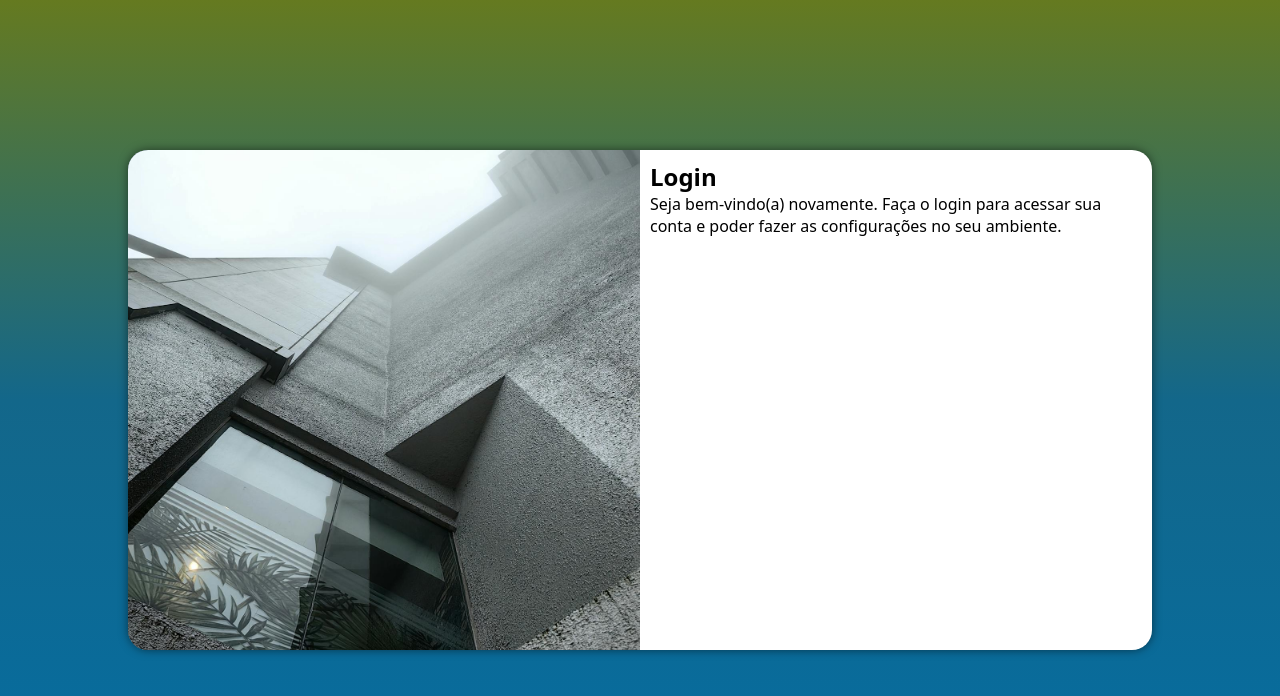
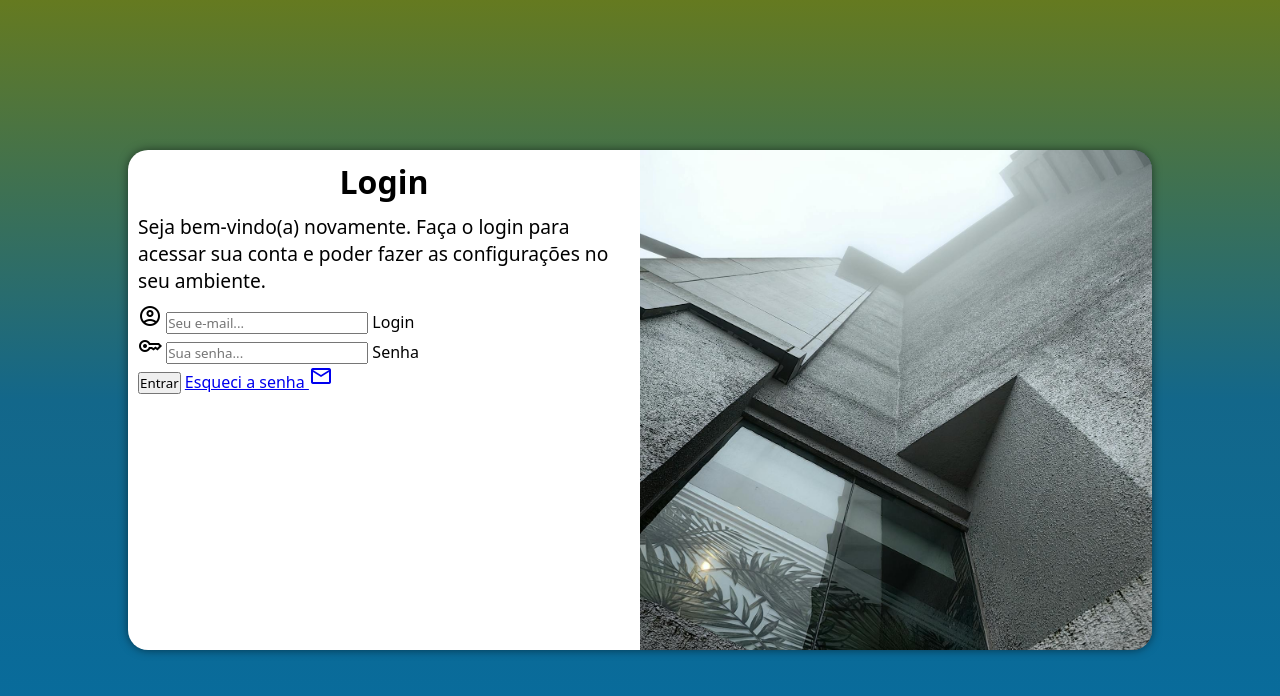
Before and after one commit to NelsonB07/projeto-login, a plain HTML site: page index.html in a window 1280 px wide. Drawn offline with nearby package versions, Linux system fonts and the light colour scheme.

Commit message:
Adicionei o formulário

```diff
--- a/estilos/media-query.css
+++ b/estilos/media-query.css
@@ -30,6 +30,12 @@
         width: 70%;
 
     }
+    div#formulario > h1 {
+        font-size: 1.5em;
+    }
+    div#formulario > p {
+        font-size: 1em;
+    }
 }
 
 @media screen and (min-width: 992px) { /* Telas grandes */
@@ -42,7 +48,7 @@
         width: 80vw;
     }
     section#login > div#imagem {
-        float: left;
+        float: right;
         width: 50%;
         height: 100%;
 
@@ -50,9 +56,15 @@
 
     }
     section#login > div#formulario {
-        float: right;
+        float: left;
         width: 50%;
 
     }
+    div#formulario > h1 {
+        font-size: 2em;
+    }
+    div#formulario > p {
+        font-size: 1.2em;
+    }
 
 }
--- a/estilos/style.css
+++ b/estilos/style.css
@@ -30,7 +30,7 @@ section#login {
     overflow: hidden;
 
     background-color: white;
-    width: 250px;
+    width: 260px;
     height: 500px;
     border-radius: 20px;
     box-shadow: 0px 0px 10px rgba(0, 0, 0, 0.514);
@@ -50,3 +50,11 @@ section#login > div#formulario {
     display: block;
     padding: 10px;
 }
+div#formulario > h1 {
+    text-align: center;
+    margin-bottom: 10px;
+}
+div#formulario > p {
+    font-size: 0.8em;
+    padding-bottom: 10px;
+}
--- a/index.html
+++ b/index.html
@@ -6,6 +6,10 @@
     <title>Login</title>
     <link rel="stylesheet" href="estilos/style.css">
     <link rel="stylesheet" href="estilos/media-query.css">
+    <link rel="stylesheet" href="https://fonts.googleapis.com/css2?family=Material+Symbols+Outlined:opsz,wght,FILL,GRAD@20..48,100..700,0..1,-50..200&icon_names=key" />
+    <link rel="stylesheet" href="https://fonts.googleapis.com/css2?family=Material+Symbols+Outlined:opsz,wght,FILL,GRAD@20..48,100..700,0..1,-50..200"/>
+
+
 </head>
 <body>
     <main>
@@ -16,8 +20,19 @@
             <div id="formulario">
                 <h1>Login</h1>
                 <p>Seja bem-vindo(a) novamente. Faça o login para acessar sua conta e poder fazer as configurações no seu ambiente.</p>
-                <form action="login.php" method="post">
-
+                <form action="login.php" method="post" autocomplete="on">
+                    <div class="campo">
+                        <span class="material-symbols-outlined">account_circle</span>
+                        <input type="email" name="login" id="ilogin" placeholder="Seu e-mail..." autocomplete="email" required maxlength="30">
+                        <label for="ilogin">Login</label>
+                    </div>
+                    <div class="campo">
+                        <span class="material-symbols-outlined">key</span>
+                        <input type="password" name="senha" id="isenha" placeholder="Sua senha..." autocomplete="current-password" required min="8" max="20">
+                        <label for="isenha">Senha</label>
+                    </div>
+                    <input type="submit" value="Entrar">
+                    <a href="esqueci.html">Esqueci a senha <span class="material-symbols-outlined">mail</span></a>
                 </form>
             </div>
         </section>
```
